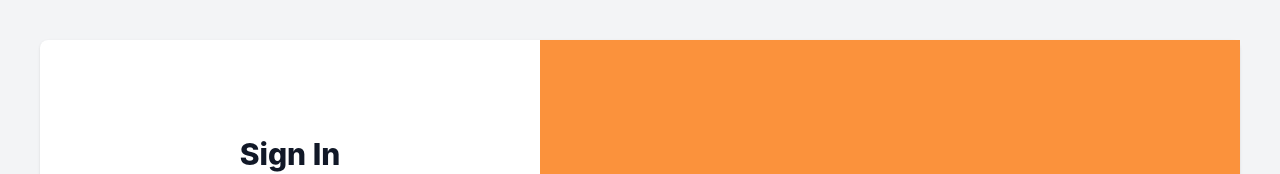
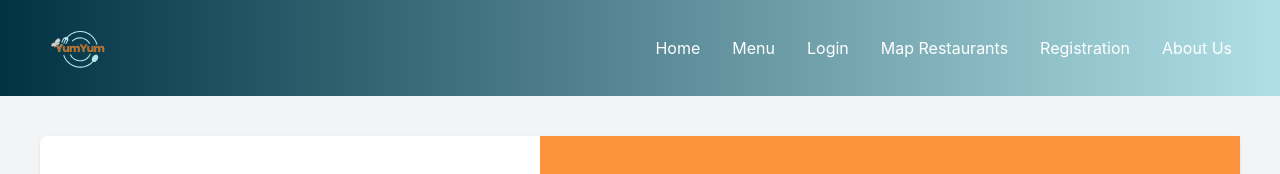
Before and after one commit to chingu-voyages/v50-tier2-team-11, a React (Create React App) app: page / in a window 1280 px wide. Shown: the top 174 px of the page. Built offline with nearby package versions, Linux system fonts and the light colour scheme.

Commit message:
added header to the webpage

```diff
--- a/package.json
+++ b/package.json
@@ -3,6 +3,9 @@
   "version": "0.1.0",
   "private": true,
   "dependencies": {
+    "@fortawesome/fontawesome-svg-core": "^6.6.0",
+    "@fortawesome/free-solid-svg-icons": "^6.6.0",
+    "@fortawesome/react-fontawesome": "^0.2.2",
     "@radix-ui/react-dialog": "^1.1.1",
     "@radix-ui/react-icons": "^1.3.0",
     "@radix-ui/react-slot": "^1.1.0",
--- a/src/App.tsx
+++ b/src/App.tsx
@@ -4,6 +4,8 @@ import { BrowserRouter, Routes, Route } from "react-router-dom";
 import React, { Suspense, useState } from "react";
 import loader from "../src/assests/loader.gif";
 import OrdersProvider from "./providers/OrderProvider";
+import Header from "./components/header";
+import Registration from "./components/Registration";
 
 const Home = React.lazy(() => import("./components/Home"));
 const SignIn = React.lazy(() => import("./components/Login"));
@@ -30,6 +32,7 @@ function App() {
           </div>
         }
       >
+        <Header/>
         <Routes>
           <Route
             path="/sign-in"
@@ -37,6 +40,7 @@ function App() {
           />
           <Route path="/sign-up" element={<SignUp />} />
           <Route path="*" element={<NotFound />} />
+          <Route path="/Registration" element={<Registration/>}/>
           {authLogin ? (
             <Route path="/" element={<Home />} />
           ) : (
--- /dev/null
+++ b/src/components/header.tsx
@@ -0,0 +1,45 @@
+import React, { useState } from 'react';
+import { Link } from 'react-router-dom';
+import { FontAwesomeIcon } from '@fortawesome/react-fontawesome';
+import {faBars} from '@fortawesome/free-solid-svg-icons'
+import yumyum from "../assests/yumyum.svg"
+const Header: React.FC = () => {
+  const [isOpen, setIsOpen] = useState(false);
+
+  return (
+    <header className="bg-gradient-to-r from-[#013243] to-[#B0E0E6] p-4">
+      <div className="container mx-auto flex justify-between items-center">
+        <div className="text-white text-2xl font-bold flex items-center">
+          <div className="relative">
+          <Link to="/" className="relative"><img src= {yumyum} alt='YumYum' className="w-16 h-16  "></img></Link>
+          </div>
+        </div>
+        <div className="hidden md:flex space-x-8 ">
+          <Link to="/" className="text-white hover:text-black hover:transition-all hover:duration-300 hover:ease-in-out">Home</Link>
+          <Link to="/menu" className="text-white hover:text-black hover:transition-all hover:duration-300 hover:ease-in-out">Menu</Link>
+          <Link to="/sign-in" className="text-white hover:text-black hover:transition-all hover:duration-300 hover:ease-in-out">Login</Link>
+          <Link to="/map-restaurants" className="text-white hover:text-black hover:transition-all hover:duration-300 hover:ease-in-out">Map Restaurants</Link>
+          <Link to="/Registration" className="text-white hover:text-black hover:transition-all hover:duration-300 hover:ease-in-out" >Registration</Link>
+          <Link to="/About-us" className="text-white hover:text-black hover:transition-all hover:duration-300 hover:ease-in-out" > About Us</Link>
+        </div>
+        <div className="md:hidden">
+          <button onClick={() => setIsOpen(!isOpen)} className="text-black">
+            {isOpen ? 'Close' : <FontAwesomeIcon icon={faBars} className='text-black' />}
+          </button>
+        </div>
+      </div>
+      {isOpen && (
+        <div className="md:hidden bg-[#B0E0E6] border-b-1">
+          <Link to="/home" className="block px-4 py-2 text-black border-b border-black">Home</Link>
+          <Link to="/menu" className="block px-4 py-2 text-black border-b border-black">Menu</Link>
+          <Link to="/login" className="block px-4 py-2 text-black border-b border-black">Login</Link>
+          <Link to="/map-restaurants" className="block px-4 py-2 text-black border-b border-black">Map Restaurants</Link>
+          <Link to="/Registration" className="block px-4 py-2 text-black border-b border-black" >Registration</Link>
+          <Link to="/About-us" className="block px-4 py-2 text-black border-black" >About Us</Link>
+        </div>
+      )}
+    </header>
+  );
+};
+
+export default Header;
```
Also changed, not shown: src/assests/YumYum.png (added), src/assests/yumyum.svg (added).
